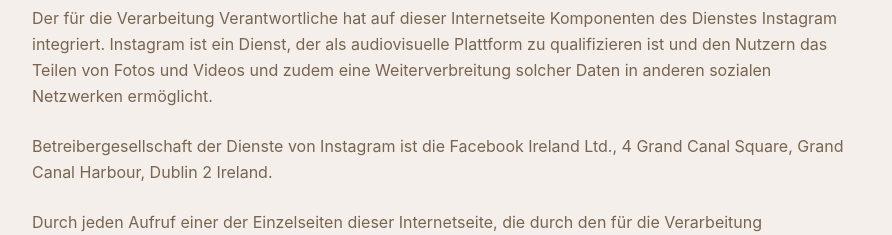
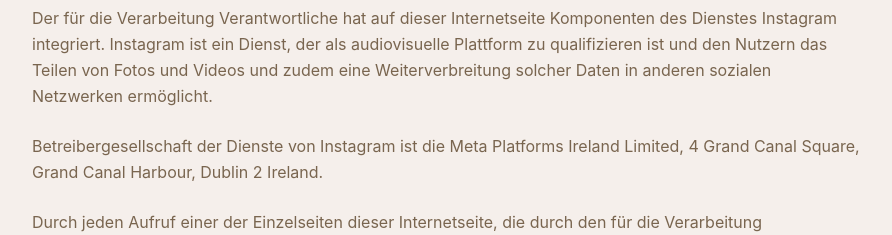
Before and after one commit to Flofrstr/pfotenpfadfinder, a Next.js app: page /datenschutz in a window 1280 px wide. Shown: the part 10820-11055 px from the top of the page, without its empty margins (192-1084 px from the left). Built offline with nearby package versions, Linux system fonts and the light colour scheme; a web font is replaced by a local one.

Commit message:
Update Datenschutz page to reflect company name change from Facebook to Meta Platforms Ireland Limited

```diff
--- a/app/datenschutz/page.tsx
+++ b/app/datenschutz/page.tsx
@@ -712,8 +712,8 @@ export default function Datenschutz() {
             </p>
 
             <p className="text-foreground/70 mb-6 leading-relaxed">
-              Betreibergesellschaft der Dienste von Instagram ist die Facebook Ireland Ltd., 4 Grand
-              Canal Square, Grand Canal Harbour, Dublin 2 Ireland.
+              Betreibergesellschaft der Dienste von Instagram ist die Meta Platforms Ireland
+              Limited, 4 Grand Canal Square, Grand Canal Harbour, Dublin 2 Ireland.
             </p>
 
             <p className="text-foreground/70 mb-6 leading-relaxed">
```
